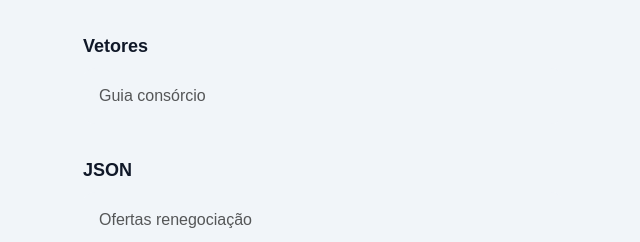
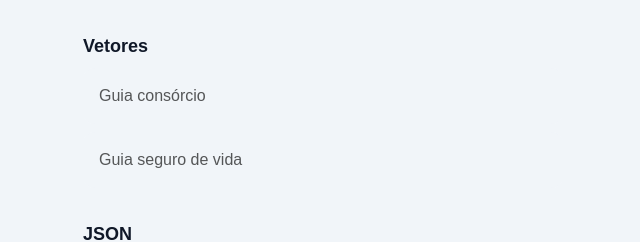
Before and after one commit to wllnrds/comeia-vetores, a Next.js app: page / in a window 1280 px wide. Shown: the top 242 px of the page, without its empty margins (317-957 px from the left). Built offline with nearby package versions, Linux system fonts and the light colour scheme.

Commit message:
feat: add "Guia seguro de vida" entry to the navigation links

```diff
--- a/src/app/page.tsx
+++ b/src/app/page.tsx
@@ -21,7 +21,10 @@ const data: IGroup[] = [
       {
         title: "Guia consórcio",
         href: "/vetores/consorcio",
-      },
+      },{
+        title: "Guia seguro de vida",
+        href: "/vetores/seguro",
+      }
     ],
   },
   {
```
